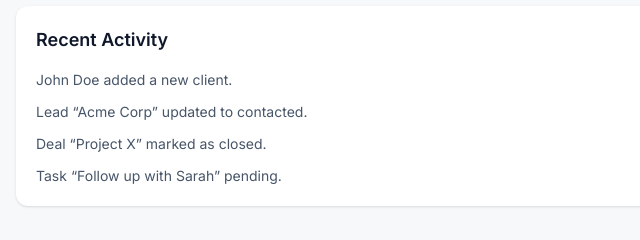
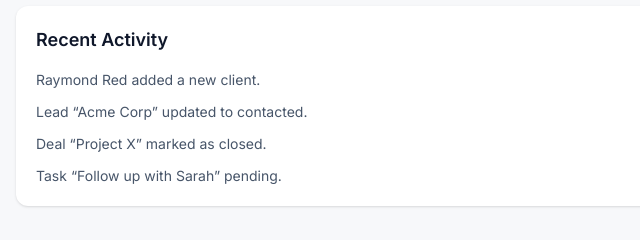
Before and after one commit to WebSync360/BizEdge-CRM, a website: page index.html in a window 1280 px wide. Shown: the part 250-490 px from the top of the page, 0-640 px from the left. Drawn offline with nearby package versions, Linux system fonts and the light colour scheme.

Commit message:
Updating User Interface

```diff
--- a/index.html
+++ b/index.html
@@ -219,7 +219,7 @@
       <div class="col-span-1 md:col-span-2 lg:col-span-4 bg-white shadow rounded-lg p-5 mt-6">
         <h3 class="text-lg font-semibold text-slate-900 mb-4">Recent Activity</h3>
         <ul class="space-y-3 text-sm text-slate-600">
-          <li>John Doe added a new client.</li>
+          <li>Raymond Red added a new client.</li>
           <li>Lead “Acme Corp” updated to contacted.</li>
           <li>Deal “Project X” marked as closed.</li>
           <li>Task “Follow up with Sarah” pending.</li>
```
